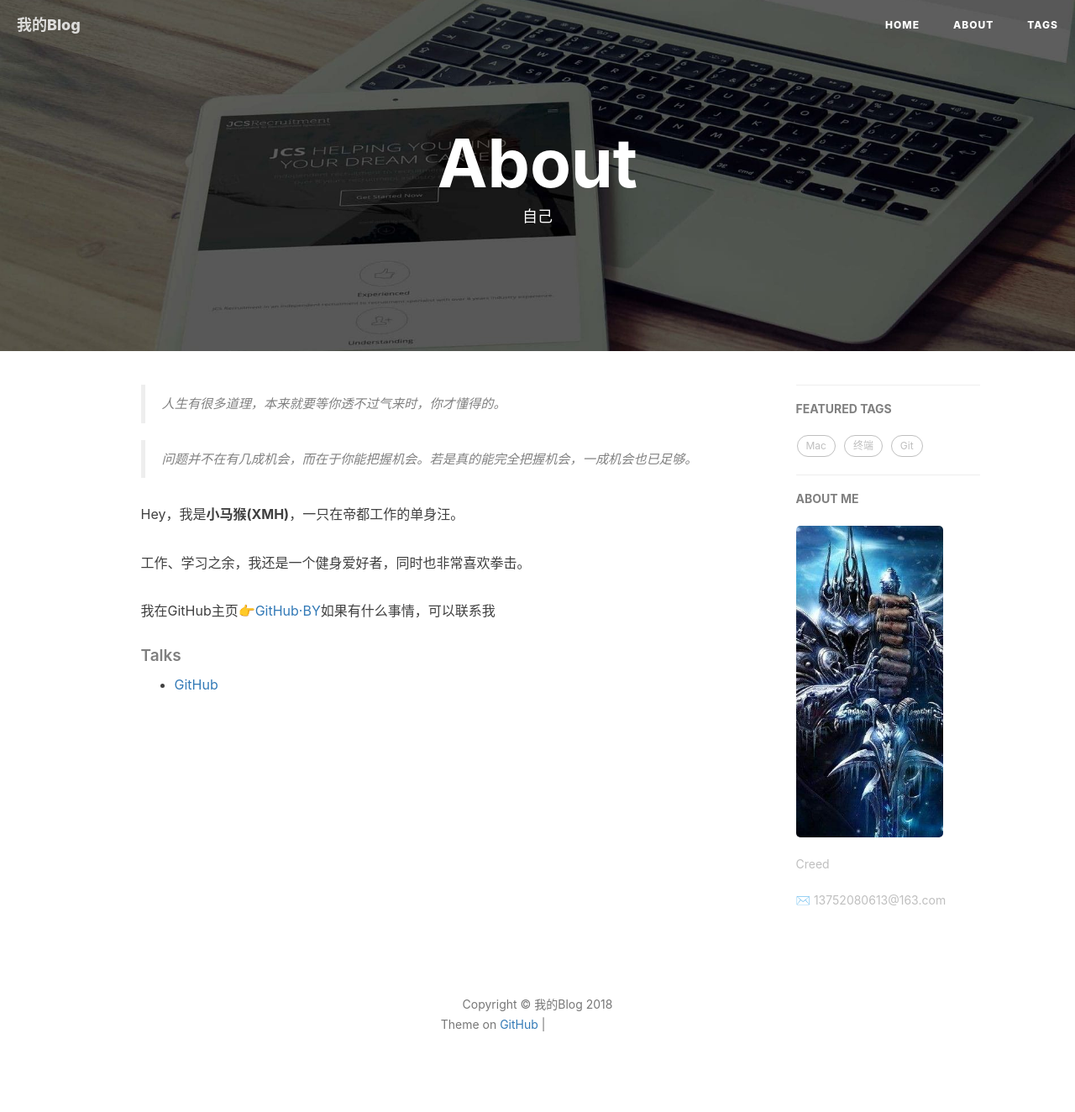
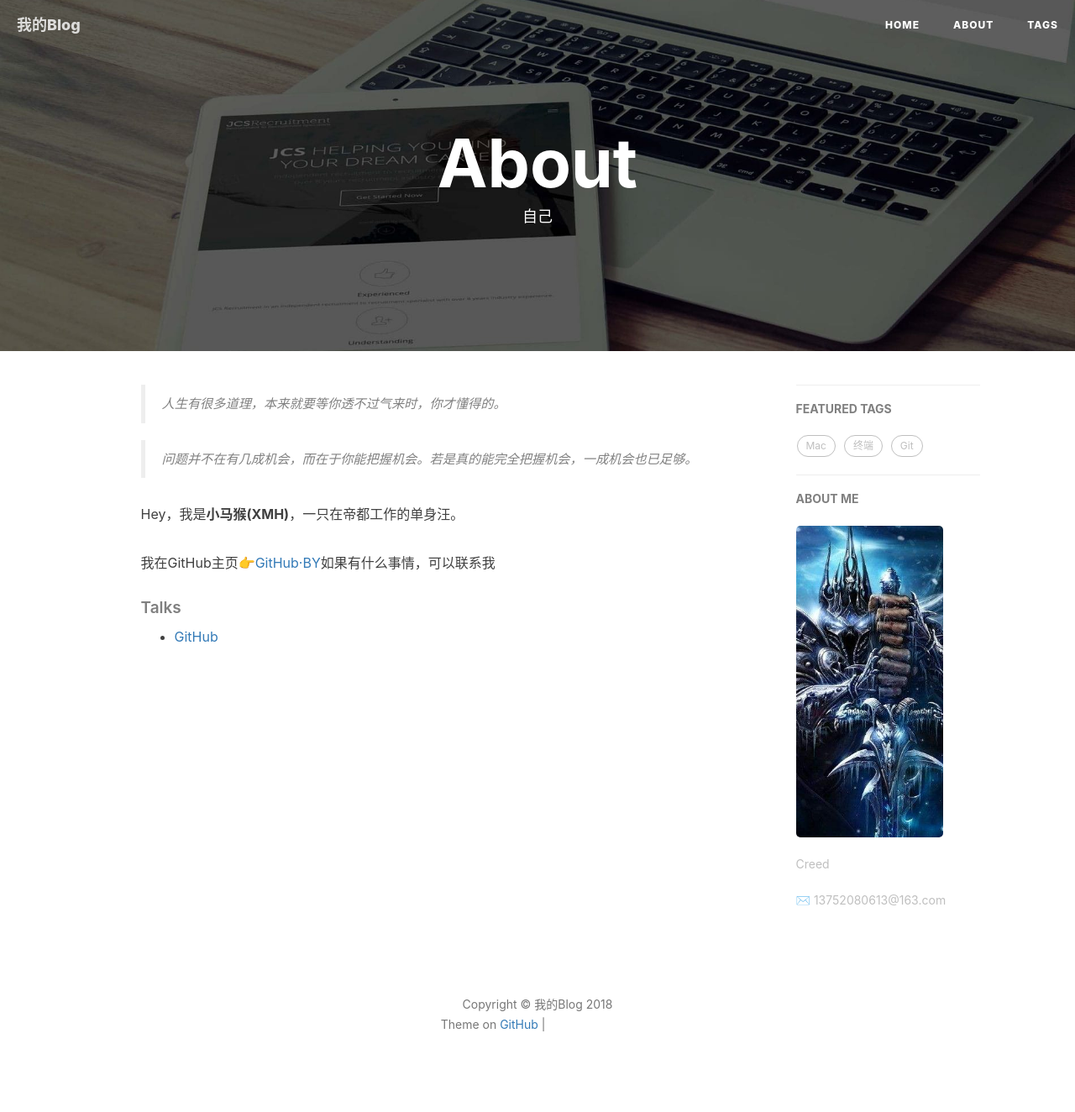
Before and after one commit to boenn/boenn.github.io, a Jekyll site: the page built from about.html, in a window 1280 px wide. Shown: the whole page at 84% size. Built offline with Jekyll 4.4.1, drawn with Linux system fonts in a browser that asks for light colours; nearby versions of some CDN libraries; comment, search, counter and statistics services are not loaded; grey boxes are pictures that could not be loaded.

Commit message:
Update about.html

```diff
--- a/about.html
+++ b/about.html
@@ -20,8 +20,6 @@ header-img: "img/post-bg-rwd.jpg"
     <blockquote><p>问题并不在有几成机会，而在于你能把握机会。若是真的能完全把握机会，一成机会也已足够。</p></blockquote>
 
     <p>Hey，我是<strong>小马猴(XMH)</strong>，一只在帝都工作的单身汪。</p>
-
-    <p>工作、学习之余，我还是一个健身爱好者，同时也非常喜欢拳击。</p>
 
     <p>我在GitHub主页<a href="https://github.com/boenn">👉GitHub·BY</a>如果有什么事情，可以联系我</p>
 
```
